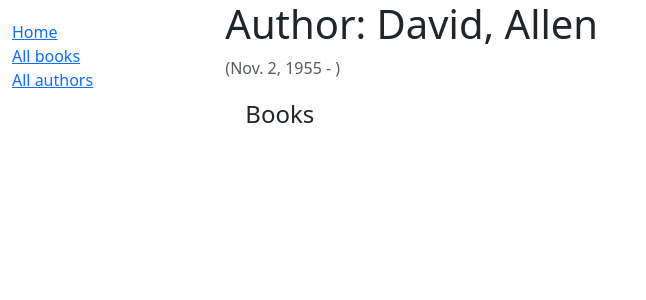
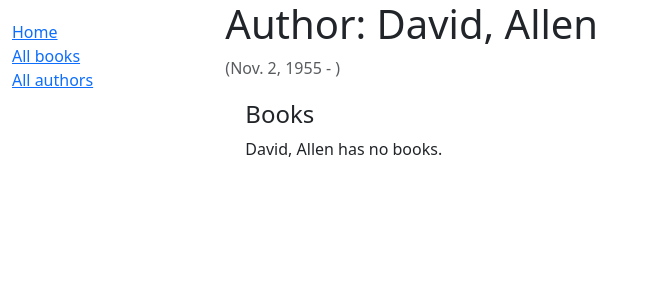
Before and after one commit to amitmodi06/Django-Library-WebApp, a Django app: page /catalog/author/2 in a window 1280 px wide. Shown: the top 300 px of the page, without its empty margins (0-646 px from the left). Run offline with Django 4.2, Linux system fonts and the light colour scheme; data comes from the database, SQL or seed files in the repository.

Commit message:
Added a check if an author does not have any book.

```diff
--- a/catalog/templates/catalog/author_detail.html
+++ b/catalog/templates/catalog/author_detail.html
@@ -8,6 +8,7 @@
   <div style="margin-left:20px;margin-top:20px">
     <h4>Books</h4>
 
+    {% if author.book_set.all %}
         {% for book in author.book_set.all %}
             <hr />
             <p>
@@ -15,5 +16,8 @@
             </p>
             <p>{{ book.summary }}</p>
         {% endfor %}
+    {% else %}
+        <p>{{ author }} has no books.</p>
+    {% endif %}
   </div>
 {% endblock %}
```
Lines whose indentation alone changed are shown as unchanged.
